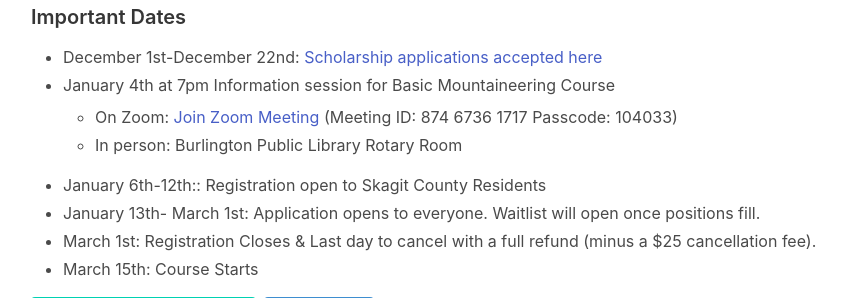
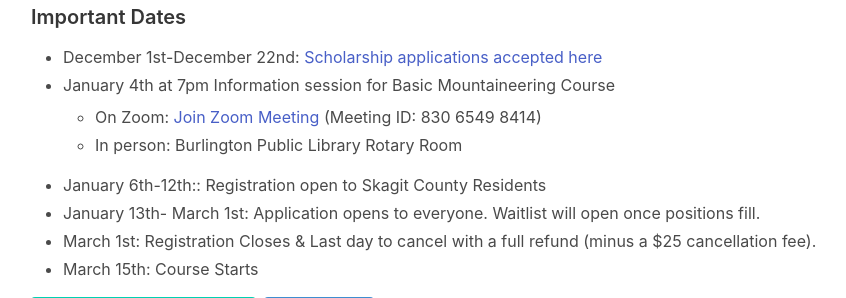
Before and after one commit to raymond-devries/skagit-bmc-registration, a Django app: page / in a window 1280 px wide. Shown: the part 636-934 px from the top of the page, without its empty margins (33-879 px from the left). Run offline with Django 3.2, Linux system fonts and the light colour scheme; parts of the project's set-up code (start-up, migrations or seed data) failed here and were passed over; some libraries are stand-ins or nearby versions.

Commit message:
Update zoom meeting info

```diff
--- a/templates/bmc_registration/home.html
+++ b/templates/bmc_registration/home.html
@@ -40,8 +40,8 @@
                 January 4th at 7pm Information session for Basic Mountaineering Course
             </li>
             <ul>
-                <li>On Zoom: <a href="https://us02web.zoom.us/j/87467361717?pwd=RnVKTlVXdHF6OU5XZTQrcEI1TnN4UT09">Join
-                    Zoom Meeting</a> (Meeting ID: 874 6736 1717 Passcode: 104033)
+                <li>On Zoom: <a href="https://us02web.zoom.us/j/83065498414">Join
+                    Zoom Meeting</a> (Meeting ID: 830 6549 8414)
                 </li>
                 <li>In person: Burlington Public Library Rotary Room</li>
             </ul>
```
